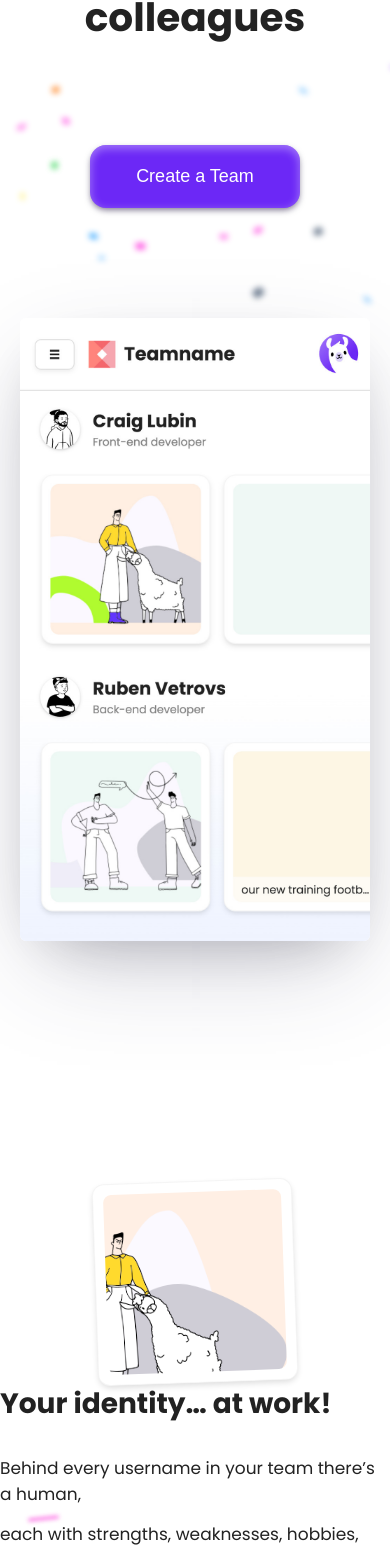
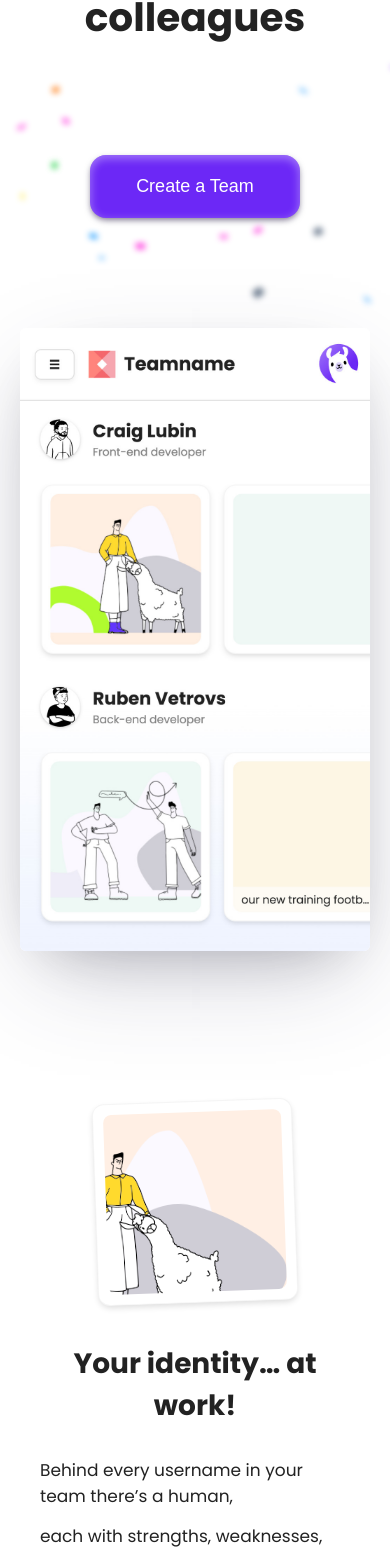
Before and after one commit to yury-n/llamify, a Next.js app: page / in a window 390 px wide. Shown: the part 393-1944 px from the top of the page. Built offline with nearby package versions, Linux system fonts and the light colour scheme; no server answers.

Commit message:
css polish on landing page mobile

```diff
--- a/pages/index.js
+++ b/pages/index.js
@@ -173,7 +173,7 @@ const About = () => {
             </div>
           </div>
         </div>
-        <div className="cta-button-wrapper" style={{ marginTop: 240 }}>
+        <div className="cta-button-wrapper">
           <button
             className="button-wrapper"
             onClick={() => router.push("/app")}
--- a/public/index.css
+++ b/public/index.css
@@ -279,9 +279,14 @@
   display: none;
 }
 
+.cta-button-wrapper {
+  margin-top: 240px;
+}
+
 @media (hover: none) {
   .screenshot-desktop,
-  .mock-up-bar {
+  .mock-up-bar,
+  .human-span:before {
     display: none;
   }
 
@@ -292,6 +297,7 @@
 
   .mock-up {
     width: calc(100% - 40px);
+    margin-bottom: 150px;
   }
 
   .header {
@@ -309,6 +315,10 @@
     flex-direction: column;
   }
 
+  .space-for-updates {
+    flex-direction: column-reverse;
+  }
+
   .header-right-side a {
     display: none;
   }
@@ -317,4 +327,19 @@
     width: 710px;
     top: 440px;
   }
+
+  .secondary-text {
+    margin: 110px auto;
+    padding: 0 40px;
+    box-sizing: border-box;
+  }
+
+  .secondary-text h2 {
+    text-align: center;
+    margin-top: 40px;
+  }
+
+  .cta-button-wrapper {
+    margin-top: 110px;
+  }
 }
--- a/public/shared.css
+++ b/public/shared.css
@@ -81,7 +81,7 @@ textarea,
   width: 48px;
   transform: scale(1.05);
   left: 50%;
-  margin-left: -29px;
+  margin-left: -25px;
   top: 19px;
   z-index: 100;
   transition: 300ms ease;
```
Also changed, not shown: components/Human.js (+10 -1 lines).
